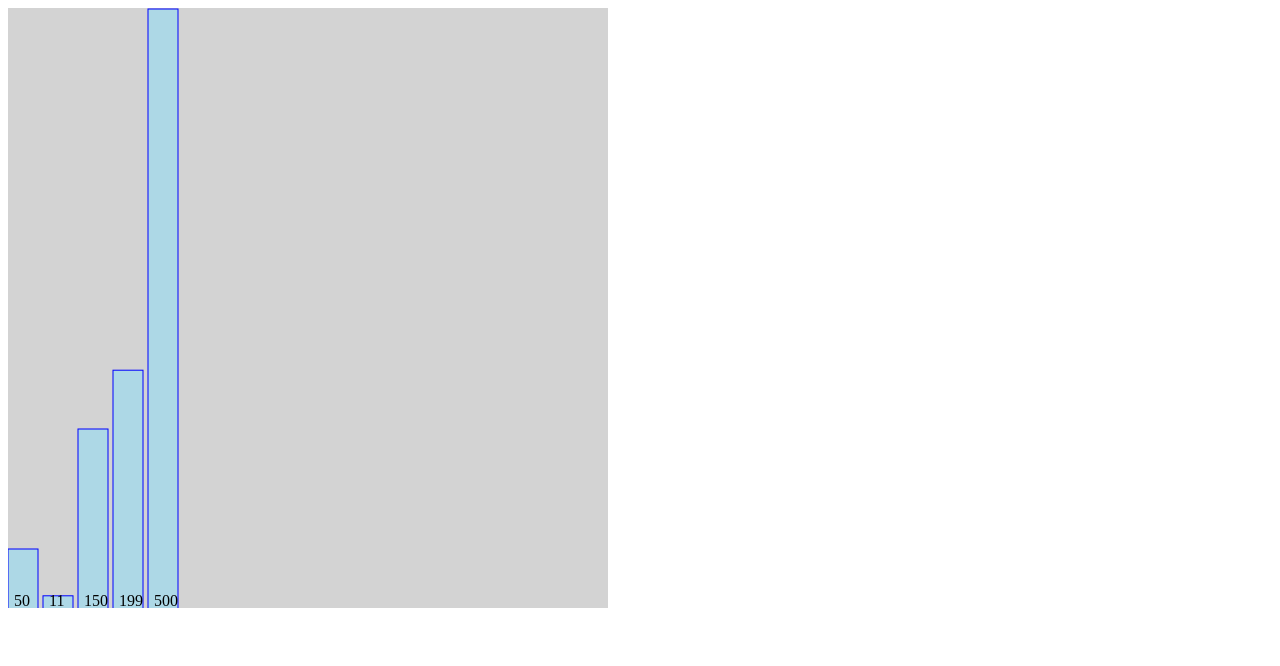
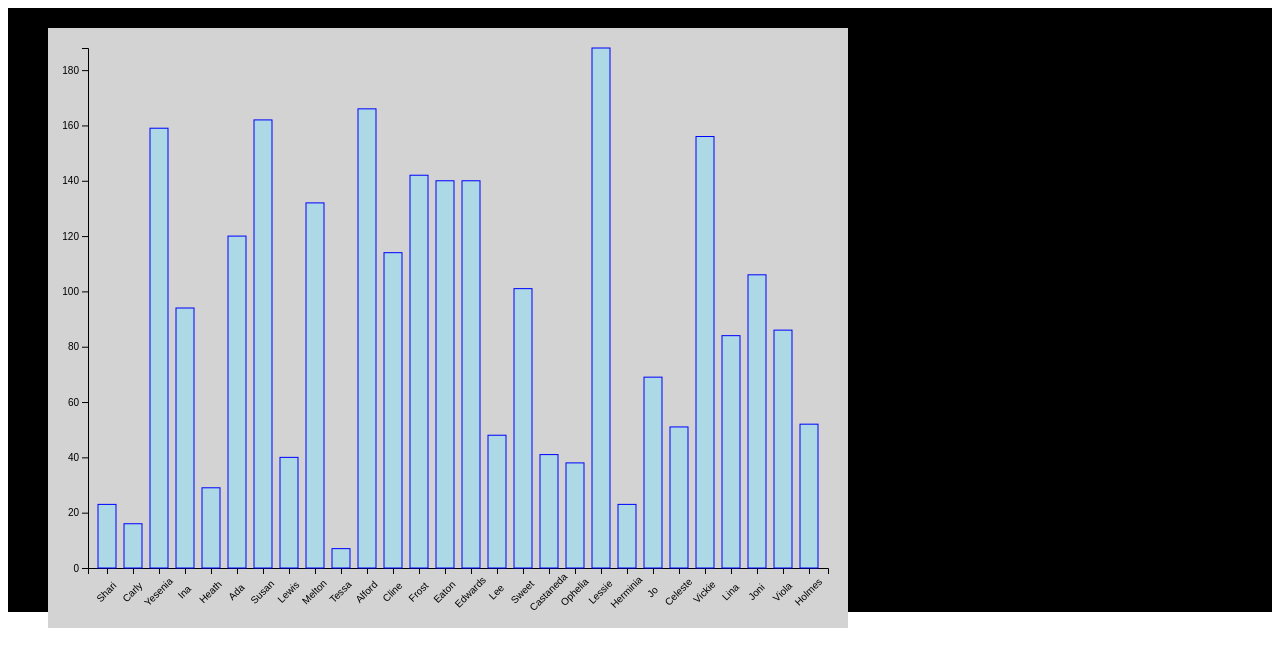
Before and after one commit to excel46/d3-test, a website: page index.html in a window 1280 px wide. Drawn offline with nearby package versions, Linux system fonts and the light colour scheme.

Commit message:
Plot bar chart with random JSON object

```diff
--- a/index.html
+++ b/index.html
@@ -6,10 +6,13 @@
 <script type="text/javascript" src="node_modules/d3/build/d3.min.js"></script>
 <style>
 
+.chart{
+	background-color: black;
+}
 .svg{
-background: lightgrey;
+	background: lightgrey;
 }
-g .rect{
+.rect{
 	fill: lightblue;
 	stroke: blue
 }
@@ -17,9 +20,7 @@ g .rect{
 </head>
 
 <body>
-<div class="chart">
-
-</div>
+<div class="chart"></div>
 
 </body>
 <script type="text/javascript" src="src/js/app.js"></script>
--- /dev/null
+++ b/src/data/data.json
@@ -0,0 +1,114 @@
+[
+  {
+    "name": "Shari",
+    "age": 23
+  },
+  {
+    "name": "Carly",
+    "age": 16
+  },
+  {
+    "name": "Yesenia",
+    "age": 159
+  },
+  {
+    "name": "Ina",
+    "age": 94
+  },
+  {
+    "name": "Heath",
+    "age": 29
+  },
+  {
+    "name": "Ada",
+    "age": 120
+  },
+  {
+    "name": "Susan",
+    "age": 162
+  },
+  {
+    "name": "Lewis",
+    "age": 40
+  },
+  {
+    "name": "Melton",
+    "age": 132
+  },
+  {
+    "name": "Tessa",
+    "age": 7
+  },
+  {
+    "name": "Alford",
+    "age": 166
+  },
+  {
+    "name": "Cline",
+    "age": 114
+  },
+  {
+    "name": "Frost",
+    "age": 142
+  },
+  {
+    "name": "Eaton",
+    "age": 140
+  },
+  {
+    "name": "Edwards",
+    "age": 140
+  },
+  {
+    "name": "Lee",
+    "age": 48
+  },
+  {
+    "name": "Sweet",
+    "age": 101
+  },
+  {
+    "name": "Castaneda",
+    "age": 41
+  },
+  {
+    "name": "Ophelia",
+    "age": 38
+  },
+  {
+    "name": "Lessie",
+    "age": 188
+  },
+  {
+    "name": "Herminia",
+    "age": 23
+  },
+  {
+    "name": "Jo",
+    "age": 69
+  },
+  {
+    "name": "Celeste",
+    "age": 51
+  },
+  {
+    "name": "Vickie",
+    "age": 156
+  },
+  {
+    "name": "Lina",
+    "age": 84
+  },
+  {
+    "name": "Joni",
+    "age": 106
+  },
+  {
+    "name": "Viola",
+    "age": 86
+  },
+  {
+    "name": "Holmes",
+    "age": 52
+  }
+]
--- a/src/js/app.js
+++ b/src/js/app.js
@@ -1,32 +1,58 @@
 'use strict';
-var data =[50, 11, 150, 199, 500];
-var chart={w: 600, h: 600};
-var barwidth=30;
+var margin={ top: 20, bottom:60, left:40, right: 20};
+var svg={w: 800 - margin.left - margin.right, h: 600 - margin.top - margin.bottom};
 
-var scale= d3.scaleLinear()
-			.domain([0,d3.max(data)])
-			.range([0,chart.h]);
-var update= d3.select(".chart")
-				.append("svg")
+var chart=d3.select(".chart")
+			.append("svg")
 				.attr("class", "svg")
-				.attr("width", chart.w)
-				.attr("height", chart.h)
-				.selectAll("g")
-					.data(data);
+				.attr("width", svg.w + margin.right + margin.left )
+				.attr("height", svg.h + margin.top + margin.bottom)
+				.attr("transform", "translate(" + margin.left + "," + margin.top + ")");
 
-var bars= update.enter()
-					.append("g")
-						.attr("transform", (d,i) =>  "translate("+(i*barwidth + i*5 )+","+(chart.h - scale(d) +1 )+")");
+var xScale=d3.scaleBand()
+ .rangeRound([0, svg.w])
+xScale.padding(.3);
 
-bars.append("rect")
-	.attr("class", "rect")
-	.attr("width", barwidth)
+var yScale=d3.scaleLinear()
+.range([svg.h, 0]);
 
-	.attr("height", (d)=> scale(d));
+var xAxis = d3.axisBottom ()
+    .scale(xScale);
 
-	bars.append("text")
-    .attr("x", barwidth / 5  )
-    .attr("y", (d)=> scale(d) -3 )
-    .text(function(d) { return d; });
+var yAxis = d3.axisLeft()
+	.scale(yScale);
 
-update.exit().remove();
+var data = d3.json('src/data/data.json', function(data){
+	xScale.domain(data.map( (obj) => obj.name ));
+	yScale.domain([0, d3.max(data.map( (d)=> d.age))]);
+
+	//xScale.align();
+	chart.append("g")
+
+			.attr("transform", "translate("+margin.left+","+(svg.h +margin.top)+")")
+			.call(xAxis)
+			.selectAll('text')
+			.attr('transform', 'translate(-10,15) rotate(-45)')
+
+	chart.append("g")
+			.call(yAxis)
+			.attr("transform", "translate("+margin.left+","+(margin.top)+")")
+
+	var update =chart.selectAll(".rect")
+					.data(data)
+
+	var enter = update.enter()
+					.append("rect")
+					.attr("class", "rect")
+					.attr("transform", (d) => "translate( "+margin.left+","+margin.top+")")
+					.attr("x", (d)=>xScale(d.name))
+					.attr("y", (d)=>yScale(d.age))
+					.attr("height", (d) =>svg.h- yScale(d.age))
+					.attr("width", xScale.bandwidth());
+
+
+
+
+
+}
+);
```
